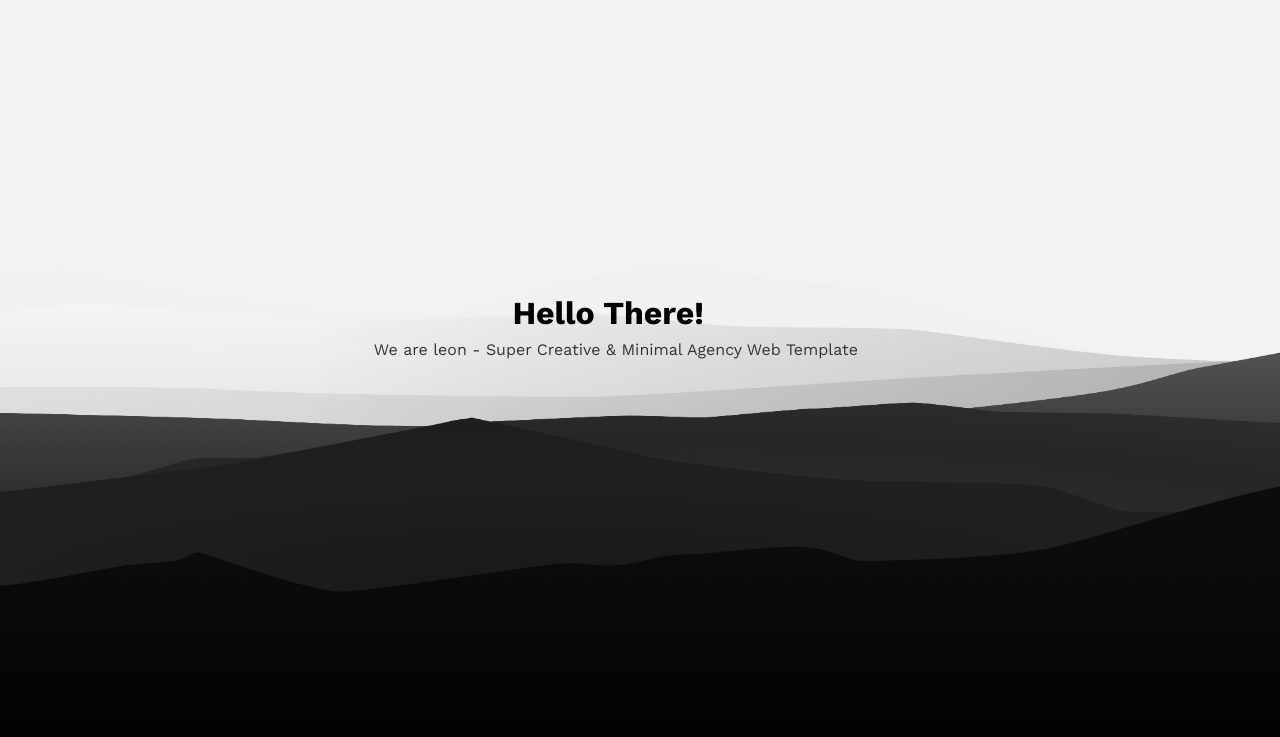
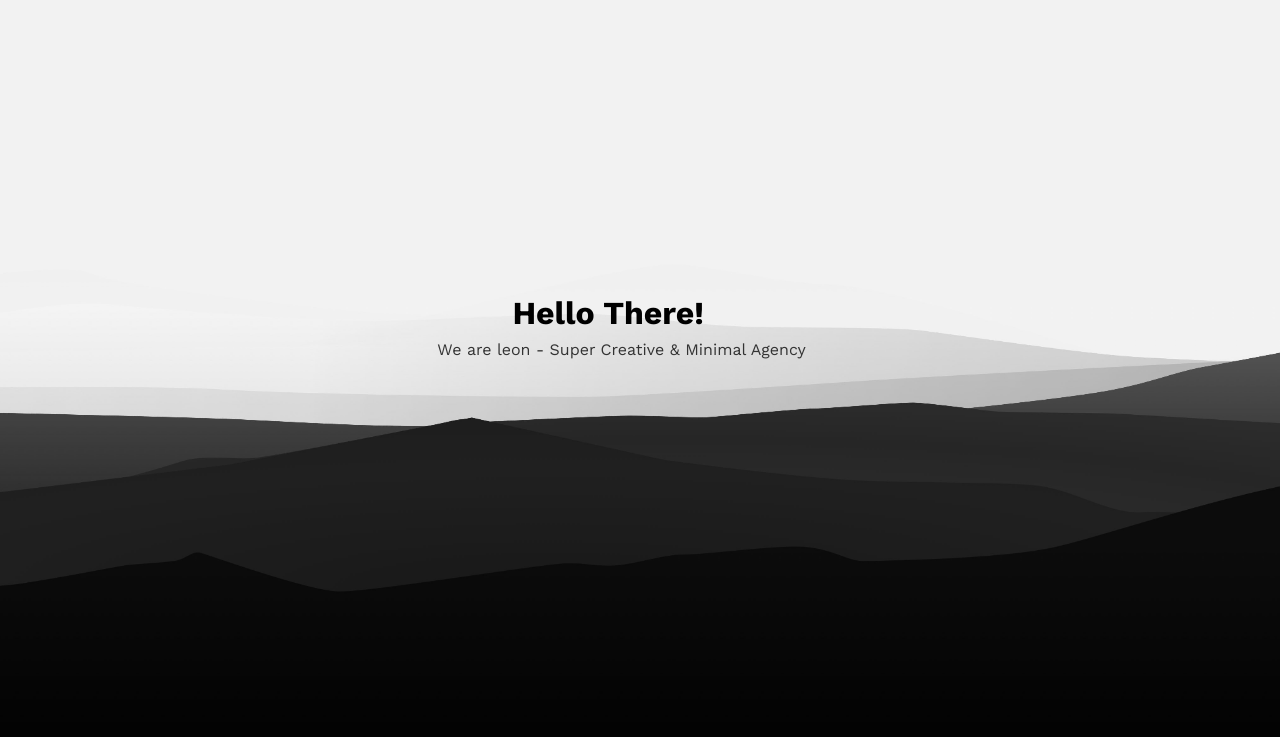
Before and after one commit to AhmedKhaledNasr74/Darkmovies, a plain HTML site: page index.html in a window 1280 px wide. Shown: the part 63-800 px from the top of the page. Drawn offline with nearby package versions, Linux system fonts and the light colour scheme.

Commit message:
Update index.html

```diff
--- a/index.html
+++ b/index.html
@@ -35,7 +35,7 @@
             <div class="intro" />
             <h1>Hello There!</h1>
             <p>We are leon - Super Creative & Minimal
-          Agency Web Template</p>
+          Agency</p>
         </div>
     </header>
     <div class="container">
```
